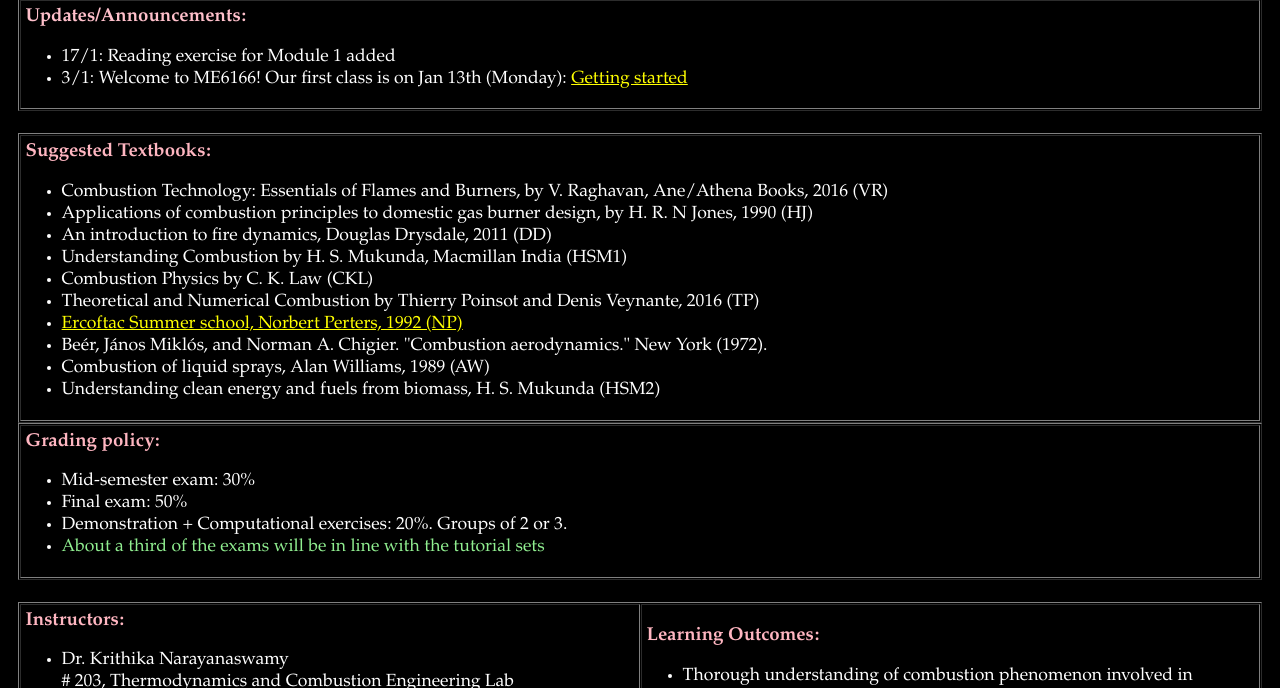
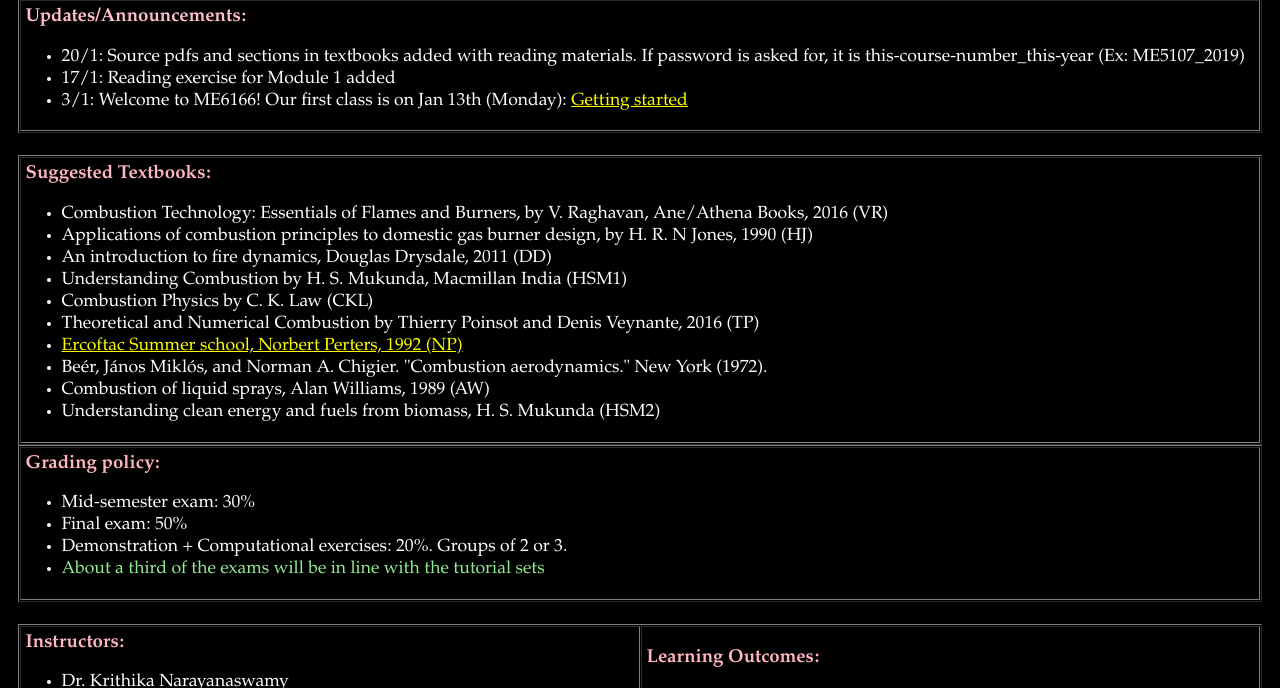
Before and after one commit to krithikasivaram/krithikasivaram.github.io, a Jekyll site: the page teaching/ME6166_Jan_May_2020.html, which Jekyll copies as it is, in a window 1280 px wide and 900 px high, scrolled down 855 px, cut to the strip 212-900 px from the top of the window. Built offline with Jekyll 4.4.1, drawn with Linux system fonts in a browser that asks for light colours; some of the changed text lies outside the part shown.

Commit message:
adding reading?

```diff
--- a/teaching/ME6166_Jan_May_2020.html
+++ b/teaching/ME6166_Jan_May_2020.html
@@ -108,6 +108,7 @@ p
 <h3> <font color="pink">
 Updates/Announcements:</font></h3>
 	<ul>
+	<li> 20/1: Source pdfs and sections in textbooks added with reading materials. If password is asked for, it is this-course-number_this-year (Ex: ME5107_2019)
 	<li> 17/1: Reading exercise for Module 1 added </h3><br> </li>
 	<li> 3/1: Welcome to ME6166! Our first class is on Jan 13th (Monday): <a href="https://owncloud.iitm.ac.in/index.php/s/oWR8SuyNSaWzamv" target="_blank">Getting started</a> </h3><br> </li>
 	</ul>
@@ -272,8 +273,8 @@ Path-to-FlameMaster/Run/FlameMan/Diff/Steady/CH4/ </li>	-->
 
 <br><br>
 <table border="1" cellspacing="2" cellpadding="2"  width="100%">
-	<col width = "65%">
-	<col width = "35%">
+	<col width = "55%">
+	<col width = "45%">
 	<tr> <th> <h2> Course outline</h2>
 		 <th> <h2> Reading </h2>
 	</tr>
@@ -282,14 +283,14 @@ Path-to-FlameMaster/Run/FlameMan/Diff/Steady/CH4/ </li>	-->
 <h3>Module 1: Premixed flames, with bunsen burner as an example:  </h3>
 	<!--<a href="https://owncloud.iitm.ac.in/public.php?service=files&t=RUupt9g8MxPX20c" target="_blank">Tutorial</a>, <a href="https://owncloud.iitm.ac.in/public.php?service=files&t=kQeLROs54Biyg0j" target="_blank">Reading Exercise</a>, <a href="https://owncloud.iitm.ac.in/public.php?service=files&t=KAXqhCYjjJplUyu" target="_blank">Lecture summary</a></h3> -->
 <table border="1" cellspacing="2" cellpadding="2" width="100%">
-	<col width = "65%">
-	<col width = "35%">
+	<col width = "55%">
+	<col width = "45%">
    <tr>
 	<td> Flame speed, its relation to thermochemistry and kinetics </td>
-	<td> <a href="https://www.tandfonline.com/doi/abs/10.1080/00102209308907668" target="_blank">Measurement of adiabatic flame speeds</a> </td> </tr>
+	<td> CKL $7.6.1, CKL $7.6.2, <a href="https://owncloud.iitm.ac.in/index.php/s/86eGnautzaiB70Y" target="_blank">Measurement of adiabatic flame speeds</a> </td> </tr>
 
 	<tr> <td> Dependence of flame speed on various parameters </td>
-	<td> <!--CKL $1.4.6, CKL $7.7--> <a href="https://owncloud.iitm.ac.in/index.php/s/6XM3hIIe6AMwZwH" target="_blank">Dependence of reaction rate on p and T (CKL)</a></td></tr>
+	<td> CKL $1.4.6, CKL $7.7, <a href="https://owncloud.iitm.ac.in/index.php/s/6XM3hIIe6AMwZwH" target="_blank">Dependence of reaction rate on p and T (CKL)</a></td></tr>
 
 	<tr> <td> 1D conservation laws for steady laminar premixed flames  </td>
 	<td> <!-- General derivation: CKL $5.1/TP $2.3, <br> Low Mach number assumption: CKL $5.2.4.3--> </td></tr>
@@ -314,8 +315,8 @@ Path-to-FlameMaster/Run/FlameMan/Diff/Steady/CH4/ </li>	-->
 
 <h3>Module 2: Non-premixed flames, with counterflow diffusion flame as an example: <!--<a href="https://owncloud.iitm.ac.in/index.php/s/uDStSgYMsRWRGzo" target="_blank">Tutorial</a> --> </h3>
 <table border="1" cellspacing="2" cellpadding="2" width="100%">
-	<col width = "65%">
-	<col width = "35%">
+	<col width = "55%">
+	<col width = "45%">
    <tr>
 	<td> Candle flame, counterflow non-premixed flame </td>
 	<td> <!-- TP $3.1, <a href="https://www.sciencedirect.com/science/article/pii/S0082078489801584" target="_blank">Gov Eqns: Opposed flow flame</a> --> </td> </tr>
@@ -346,8 +347,8 @@ Path-to-FlameMaster/Run/FlameMan/Diff/Steady/CH4/ </li>	-->
 
 <h3> Module 3: Burners for gaseous fuels: <!-- <a href="https://owncloud.iitm.ac.in/index.php/s/iI8L4yd0CGPpYeF" target="_blank"> Tutorial </a> --> </h3>
 <table border="1" cellspacing="2" cellpadding="2" width="100%">
-	<col width = "65%">
-	<col width = "35%">
+	<col width = "55%">
+	<col width = "45%">
    <tr>
 	<td> Flame stability - flash back and blow off </td>
 	<td> <!-- <a href="https://owncloud.iitm.ac.in/index.php/s/Wz9PGgYfWCxlE7g" target="_blank">Grad school course notes, Bowman and Mitchell, 2006</a> --> </td> </tr>
@@ -365,8 +366,8 @@ Path-to-FlameMaster/Run/FlameMan/Diff/Steady/CH4/ </li>	-->
 
 	<h3> Module 4: Spray combustion and applications: <!-- <a href="https://owncloud.iitm.ac.in/index.php/s/7W9G78IN9FQ2YNy" target="_blank"> Tutorial </a> --> </h3>
 <table border="1" cellspacing="2" cellpadding="2" width="100%">
-	<col width = "65%">
-	<col width = "35%">
+	<col width = "55%">
+	<col width = "45%">
 	<tr> <td> Droplet combustion theory  </td>
 	<td> <!-- DBS $3, $4, $5, $6, $7 --> </td></tr>
 
@@ -388,8 +389,8 @@ Path-to-FlameMaster/Run/FlameMan/Diff/Steady/CH4/ </li>	-->
 
 <h3> Module 5: Solid fuel combustion</h3>
 	<table border="1" cellspacing="2" cellpadding="2" width="100%">
-	<col width = "65%">
-	<col width = "35%">
+	<col width = "55%">
+	<col width = "45%">
    <tr>
 	<td> Single particle combustion theory for coal and biomass</td>
 	<td> </td> </tr>
```
